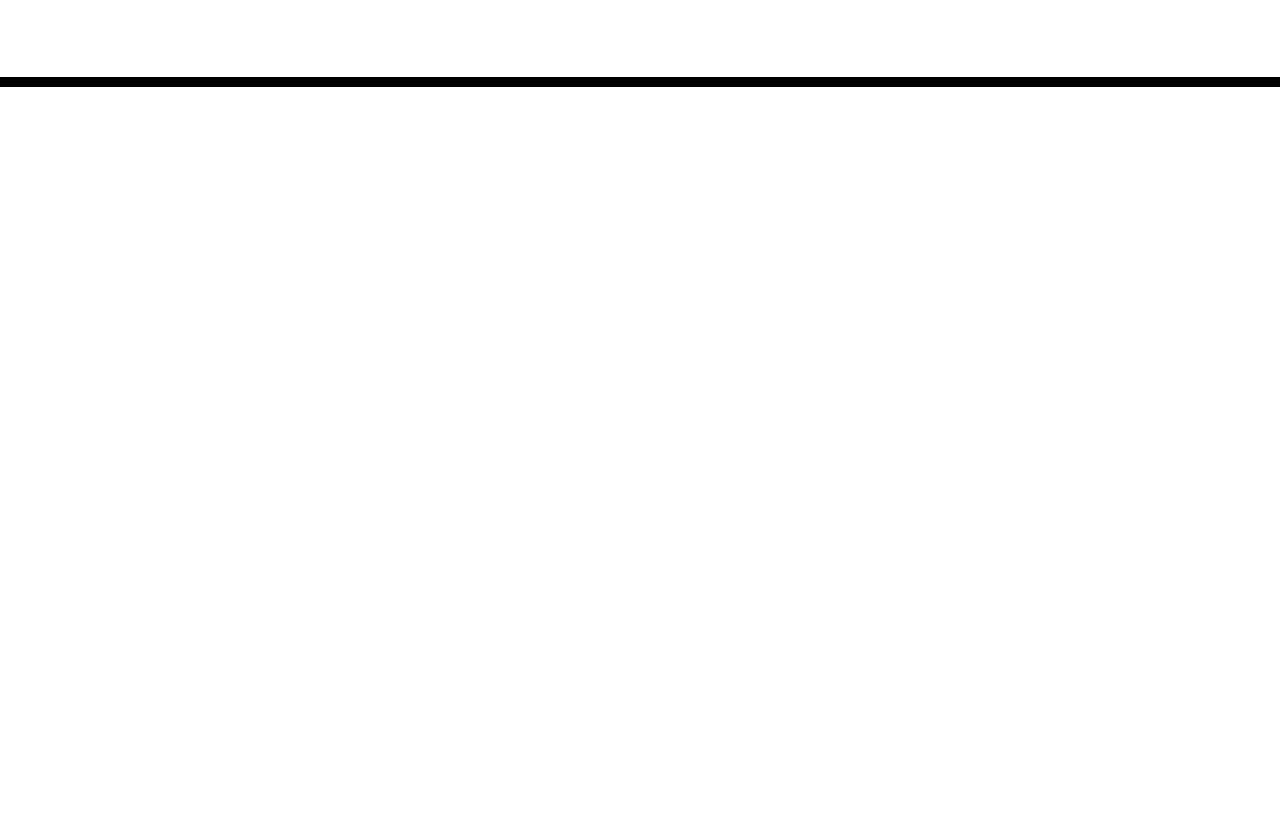
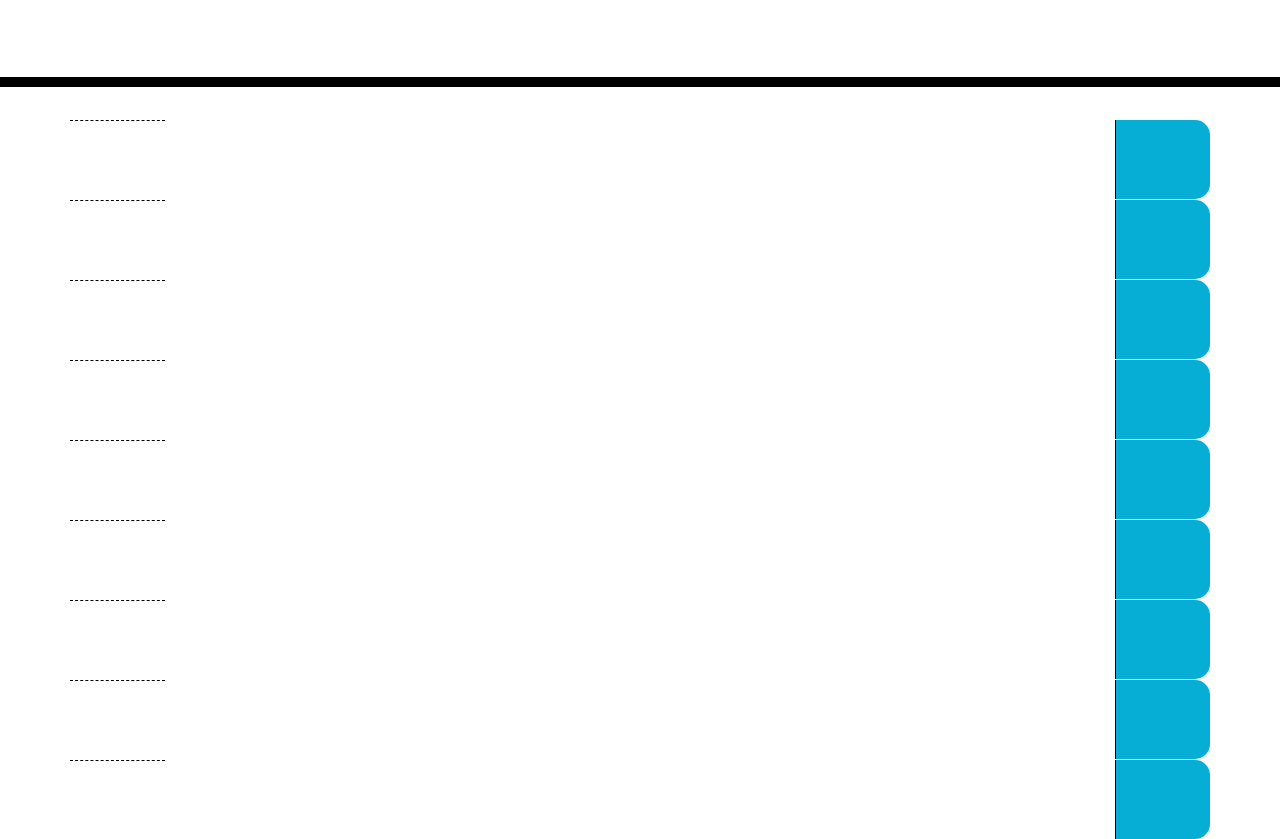
Before and after one commit to Grandmaster/Scheduling-Application, a plain HTML site: page index.html in a window 1280 px wide. Shown: the part 181-1020 px from the top of the page. Drawn offline with nearby package versions, Linux system fonts and the light colour scheme.

Commit message:
Renamed added classes to those provided in style.css

```diff
--- a/index.html
+++ b/index.html
@@ -30,50 +30,50 @@
     </header>
     <div class="container">
       <!-- Timeblocks go here -->
-      <div class="row">
-        <div class="col-sm-1 time"></div>
-        <div class="col-sm-10 event"></div>
-        <div class="col-sm-1 save"></div>
+      <div class="row time-block">
+        <div class="col-sm-1 hour"></div>
+        <div class="col-sm-10 description"></div>
+        <div class="col-sm-1 saveBtn"></div>
       </div>
-      <div class="row">
-        <div class="col-sm-1 time"></div>
-        <div class="col-sm-10 event"></div>
-        <div class="col-sm-1 save"></div>
+      <div class="row time-block">
+        <div class="col-sm-1 hour"></div>
+        <div class="col-sm-10 description"></div>
+        <div class="col-sm-1 saveBtn"></div>
       </div>
-      <div class="row">
-        <div class="col-sm-1 time"></div>
-        <div class="col-sm-10 event"></div>
-        <div class="col-sm-1 save"></div>
+      <div class="row time-block">
+        <div class="col-sm-1 hour"></div>
+        <div class="col-sm-10 description"></div>
+        <div class="col-sm-1 saveBtn"></div>
       </div>
-      <div class="row">
-        <div class="col-sm-1 time"></div>
-        <div class="col-sm-10 event"></div>
-        <div class="col-sm-1 save"></div>
+      <div class="row time-block">
+        <div class="col-sm-1 hour"></div>
+        <div class="col-sm-10 description"></div>
+        <div class="col-sm-1 saveBtn"></div>
       </div>
-      <div class="row">
-        <div class="col-sm-1 time"></div>
-        <div class="col-sm-10 event"></div>
-        <div class="col-sm-1 save"></div>
+      <div class="row time-block">
+        <div class="col-sm-1 hour"></div>
+        <div class="col-sm-10 description"></div>
+        <div class="col-sm-1 saveBtn"></div>
       </div>
-      <div class="row">
-        <div class="col-sm-1 time"></div>
-        <div class="col-sm-10 event"></div>
-        <div class="col-sm-1 save"></div>
+      <div class="row time-block">
+        <div class="col-sm-1 hour"></div>
+        <div class="col-sm-10 description"></div>
+        <div class="col-sm-1 saveBtn"></div>
       </div>
-      <div class="row">
-        <div class="col-sm-1 time"></div>
-        <div class="col-sm-10 event"></div>
-        <div class="col-sm-1 save"></div>
+      <div class="row time-block">
+        <div class="col-sm-1 hour"></div>
+        <div class="col-sm-10 description"></div>
+        <div class="col-sm-1 saveBtn"></div>
       </div>
-      <div class="row">
-        <div class="col-sm-1 time"></div>
-        <div class="col-sm-10 event"></div>
-        <div class="col-sm-1 save"></div>
+      <div class="row time-block">
+        <div class="col-sm-1 hour"></div>
+        <div class="col-sm-10 description"></div>
+        <div class="col-sm-1 saveBtn"></div>
       </div>
-      <div class="row">
-        <div class="col-sm-1 time"></div>
-        <div class="col-sm-10 event"></div>
-        <div class="col-sm-1 save"></div>
+      <div class="row time-block">
+        <div class="col-sm-1 hour"></div>
+        <div class="col-sm-10 description"></div>
+        <div class="col-sm-1 saveBtn"></div>
       </div>
     </div>
 
```
